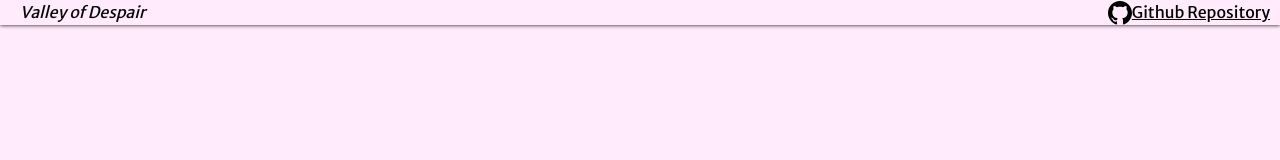
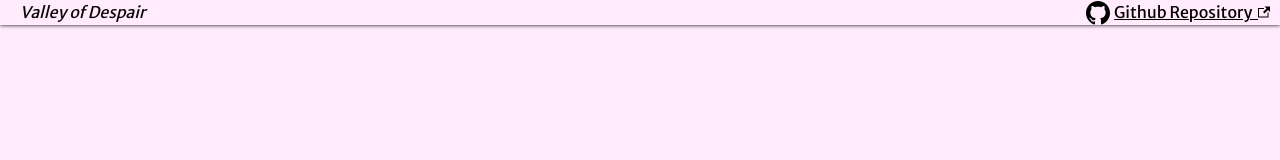
Before and after one commit to I-am-Lemuel/valley-of-despair, a Next.js app: page / in a window 1280 px wide. Shown: the top 160 px of the page. Built offline with nearby package versions, Linux system fonts and the light colour scheme.

Commit message:
github icons

```diff
--- a/src/components/Header/Header.tsx
+++ b/src/components/Header/Header.tsx
@@ -20,7 +20,8 @@ const Header: FunctionComponent<Props> = (props: any) => {
           >
             <path d="M12 0c-6.626 0-12 5.373-12 12 0 5.302 3.438 9.8 8.207 11.387.599.111.793-.261.793-.577v-2.234c-3.338.726-4.033-1.416-4.033-1.416-.546-1.387-1.333-1.756-1.333-1.756-1.089-.745.083-.729.083-.729 1.205.084 1.839 1.237 1.839 1.237 1.07 1.834 2.807 1.304 3.492.997.107-.775.418-1.305.762-1.604-2.665-.305-5.467-1.334-5.467-5.931 0-1.311.469-2.381 1.236-3.221-.124-.303-.535-1.524.117-3.176 0 0 1.008-.322 3.301 1.23.957-.266 1.983-.399 3.003-.404 1.02.005 2.047.138 3.006.404 2.291-1.552 3.297-1.23 3.297-1.23.653 1.653.242 2.874.118 3.176.77.84 1.235 1.911 1.235 3.221 0 4.609-2.807 5.624-5.479 5.921.43.372.823 1.102.823 2.222v3.293c0 .319.192.694.801.576 4.765-1.589 8.199-6.086 8.199-11.386 0-6.627-5.373-12-12-12z" />
           </svg>
-          <p> Github Repository</p>
+		  &nbsp;
+          <p>Github Repository &nbsp;<svg xmlns="http://www.w3.org/2000/svg" width="12" height="12" viewBox="0 0 24 24"><path d="M21 13v10h-21v-19h12v2h-10v15h17v-8h2zm3-12h-10.988l4.035 4-6.977 7.07 2.828 2.828 6.977-7.07 4.125 4.172v-11z"/></svg></p>
         </StyledRepo>
       </Link>
     </StyledHeader>
--- a/src/components/Header/StyledHeader.tsx
+++ b/src/components/Header/StyledHeader.tsx
@@ -38,10 +38,9 @@ export const StyledRepo = styled.div`
   justify-content: flex-end;
   width: 100%;
 
-  text-decoration: underline;
-
   p {
     color: black;
+	text-decoration: underline;
     cursor: pointer;
   }
 `;
```
